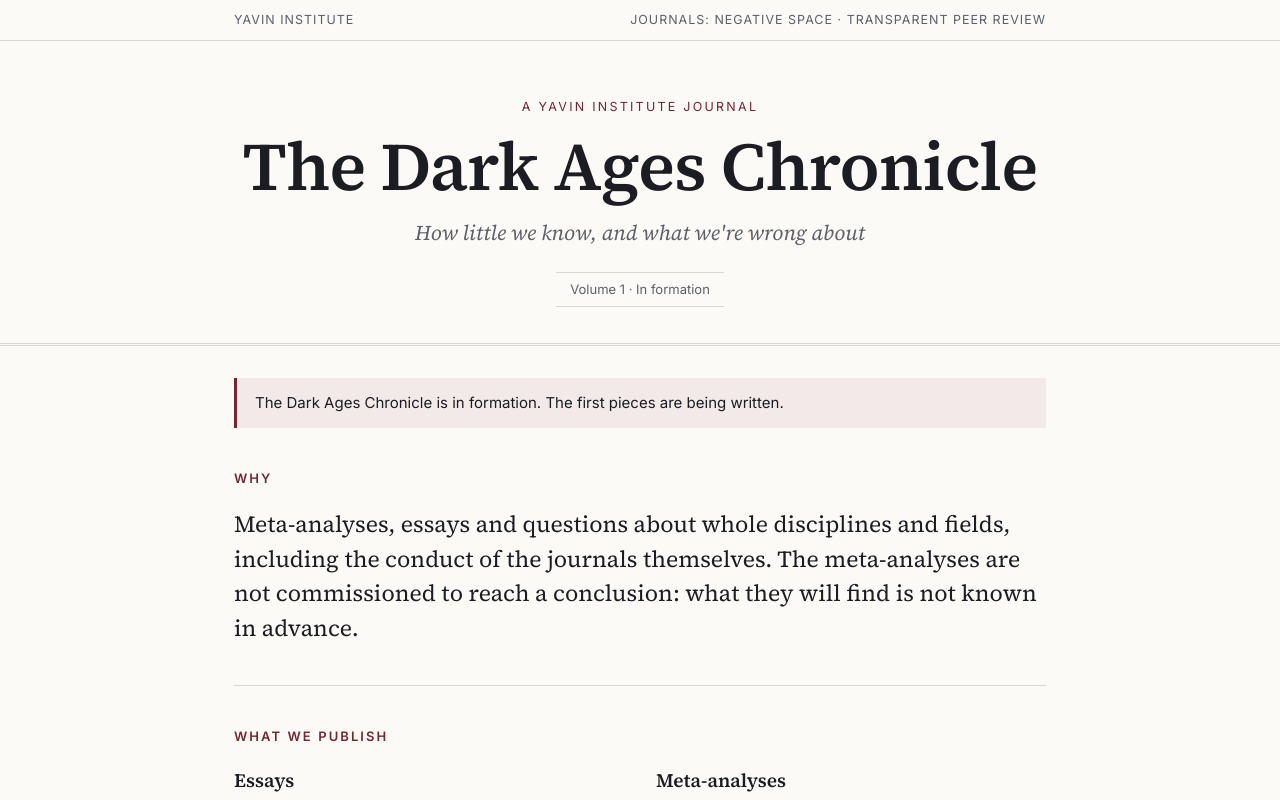
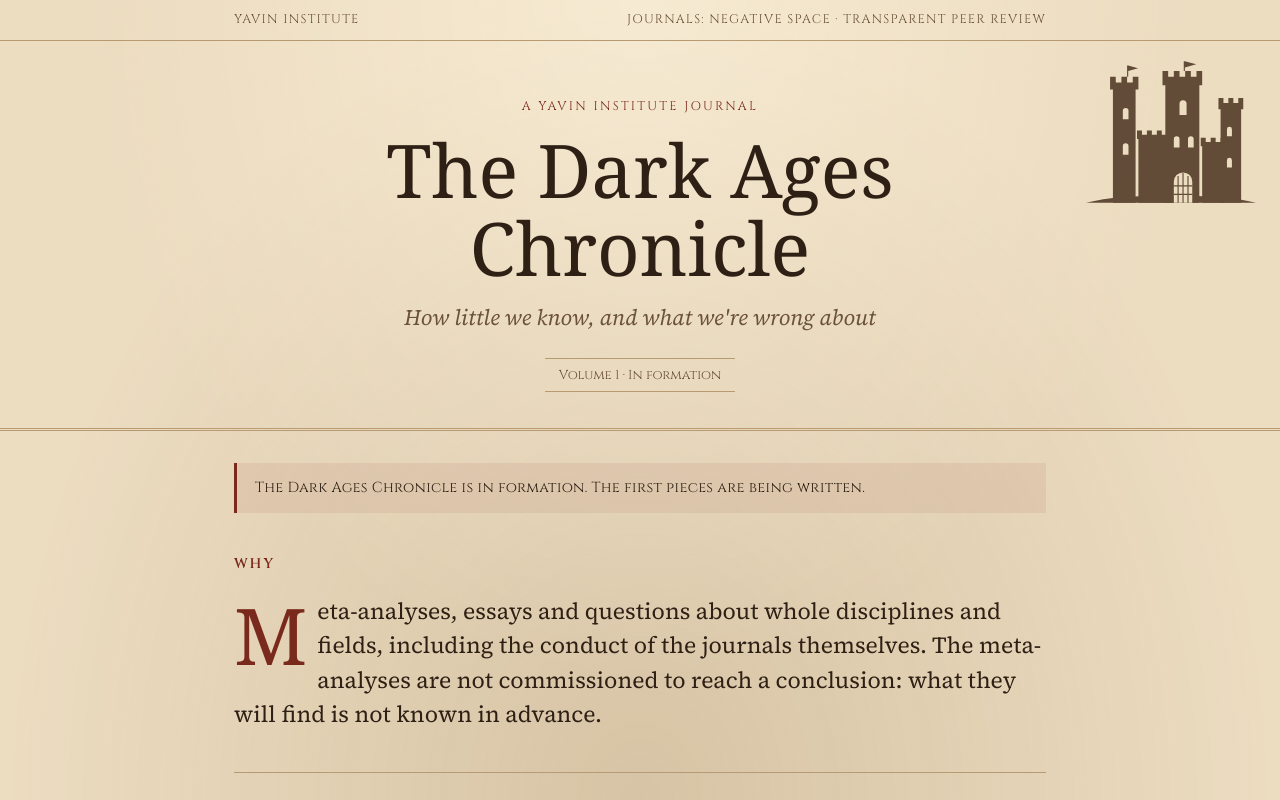
Before and after one commit to MasterWoxxer/yavin-dark-ages-chronicle, a plain HTML site: page index.html in a window 1280 px wide. Shown: the top 800 px of the page. Drawn offline with Linux system fonts and the light colour scheme; a web font is replaced by a local one.

Commit message:
Medieval look for DAC: light brown parchment, blackletter/Fell/Cinzel fonts, castle in the corner
Co-Authored-By: Claude Opus 5.5 <noreply@anthropic.com>

```diff
--- /dev/null
+++ b/dac.css
@@ -0,0 +1,57 @@
+/* Dark Ages Chronicle: medieval look on top of the shared journal shell. Light brown in both light and dark mode. */
+:root, :root:not([data-theme="light"]) {
+  --paper: #ecdcc0;
+  --ink: #2e2014;
+  --muted: #6b5238;
+  --rule: #b89a72;
+  --accent: #7a2a1c;
+  --accent-soft: rgba(122, 42, 28, 0.08);
+  --serif: "IM Fell English", "Source Serif 4", Georgia, serif;
+  --sans: "Cinzel", "Source Serif 4", Georgia, serif;
+  --black: "UnifrakturMaguntia", "IM Fell English", Georgia, serif;
+}
+@media (prefers-color-scheme: dark) {
+  :root:not([data-theme="light"]) {
+    --paper: #ecdcc0; --ink: #2e2014; --muted: #6b5238; --rule: #b89a72;
+    --accent: #7a2a1c; --accent-soft: rgba(122, 42, 28, 0.08);
+  }
+}
+body {
+  background-color: var(--paper);
+  background-image:
+    radial-gradient(ellipse at 50% 0%, rgba(255, 246, 225, 0.55), transparent 60%),
+    radial-gradient(ellipse at 50% 100%, rgba(120, 84, 44, 0.18), transparent 70%);
+  background-attachment: fixed;
+}
+
+/* Masthead with castle in the top-right corner */
+.masthead { position: relative; overflow: hidden; }
+.masthead::after {
+  content: ""; position: absolute; top: 20px; right: 24px;
+  width: 170px; height: 142px; background: url("castle.svg") no-repeat right top / contain;
+  opacity: 0.85; pointer-events: none;
+}
+.masthead .wrap { position: relative; z-index: 1; }
+.masthead h1 { font-family: var(--black); font-weight: 400; letter-spacing: 0; font-size: clamp(42px, 8.5vw, 74px); }
+.masthead .sub { font-size: 22px; }
+
+/* Small caps labels in Cinzel */
+.topbar, .masthead .kicker, h2, .status, footer, .masthead .issue { font-family: var(--sans); }
+.topbar { letter-spacing: 0.1em; }
+h2 { letter-spacing: 0.14em; font-size: 14px; }
+.status { font-size: 14.5px; letter-spacing: 0.02em; }
+.grid h3 { font-size: 21px; font-weight: 400; color: var(--accent); }
+.grid p { font-size: 18px; }
+
+/* Illuminated first letter on the lead paragraph */
+.lead::first-letter {
+  font-family: var(--black); float: left; font-size: 3.4em; line-height: 0.9;
+  padding: 6px 10px 0 0; color: var(--accent);
+}
+
+.imprint .mark { font-family: var(--black); font-weight: 400; }
+
+@media (max-width: 1240px) {
+  .masthead { padding-top: 112px; }
+  .masthead::after { width: 115px; height: 96px; top: 14px; right: 16px; }
+}
--- a/index.html
+++ b/index.html
@@ -8,12 +8,10 @@
 <link rel="icon" href="favicon.svg" type="image/svg+xml">
 <link rel="preconnect" href="https://fonts.googleapis.com">
 <link rel="preconnect" href="https://fonts.gstatic.com" crossorigin>
-<link href="https://fonts.googleapis.com/css2?family=Inter:wght@400;600&family=Source+Serif+4:ital,opsz,wght@0,8..60,400;0,8..60,600;1,8..60,400&display=swap" rel="stylesheet">
+<link href="https://fonts.googleapis.com/css2?family=Cinzel:wght@400;600&family=IM+Fell+English:ital@0;1&family=UnifrakturMaguntia&family=Source+Serif+4:ital,opsz,wght@0,8..60,400;0,8..60,600;1,8..60,400&display=swap" rel="stylesheet">
 <link rel="stylesheet" href="site.css">
-<style>
-  :root { --accent: #7a2430; --accent-soft: rgba(122, 36, 48, 0.07); }
-  @media (prefers-color-scheme: dark) { :root { --accent: #e0909a; --accent-soft: rgba(224, 144, 154, 0.10); } }
-</style>
+<link rel="stylesheet" href="dac.css">
+<meta name="color-scheme" content="light">
 </head>
 <body>
 
```
Also changed, not shown: castle.svg (added).
